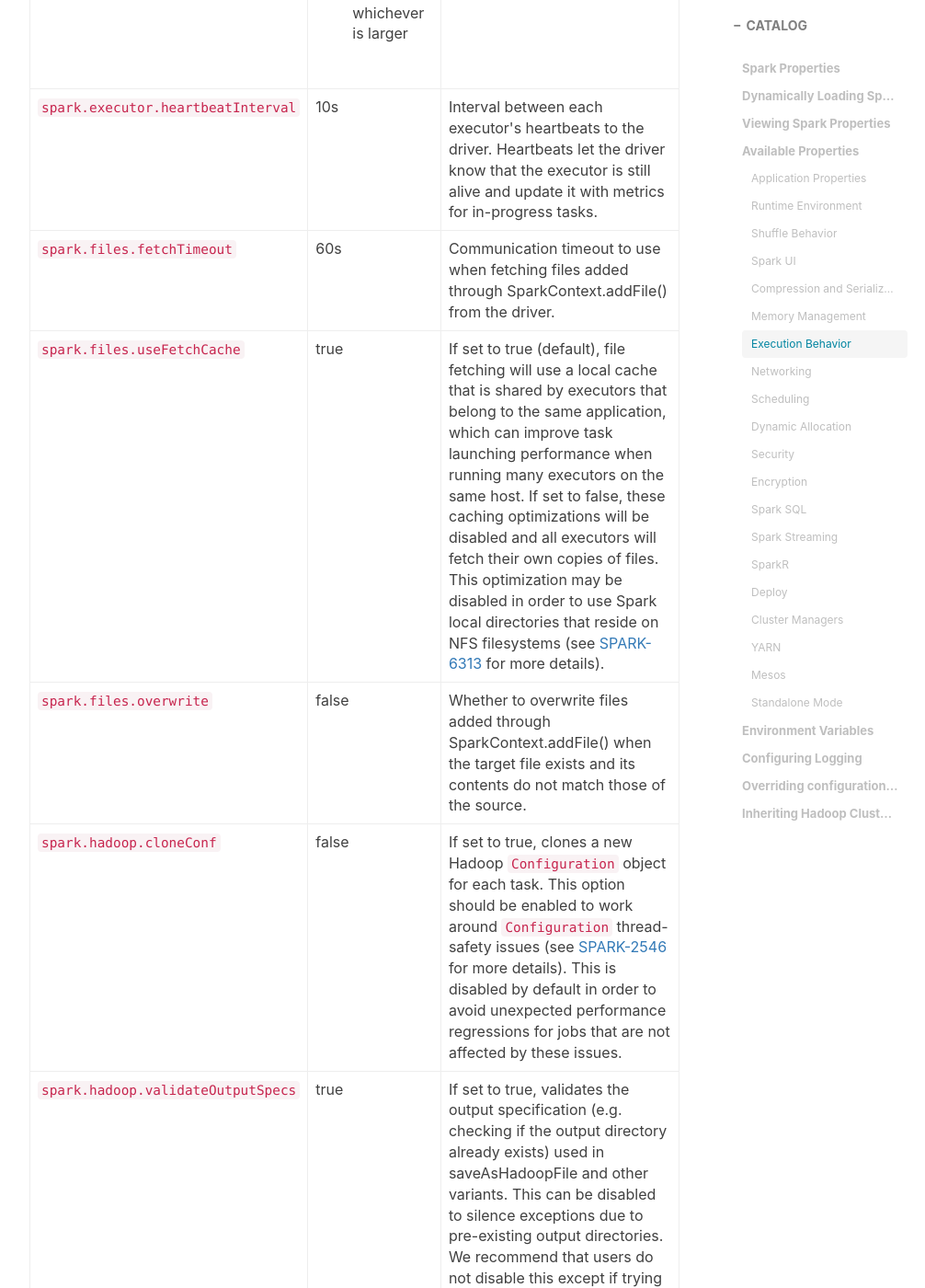
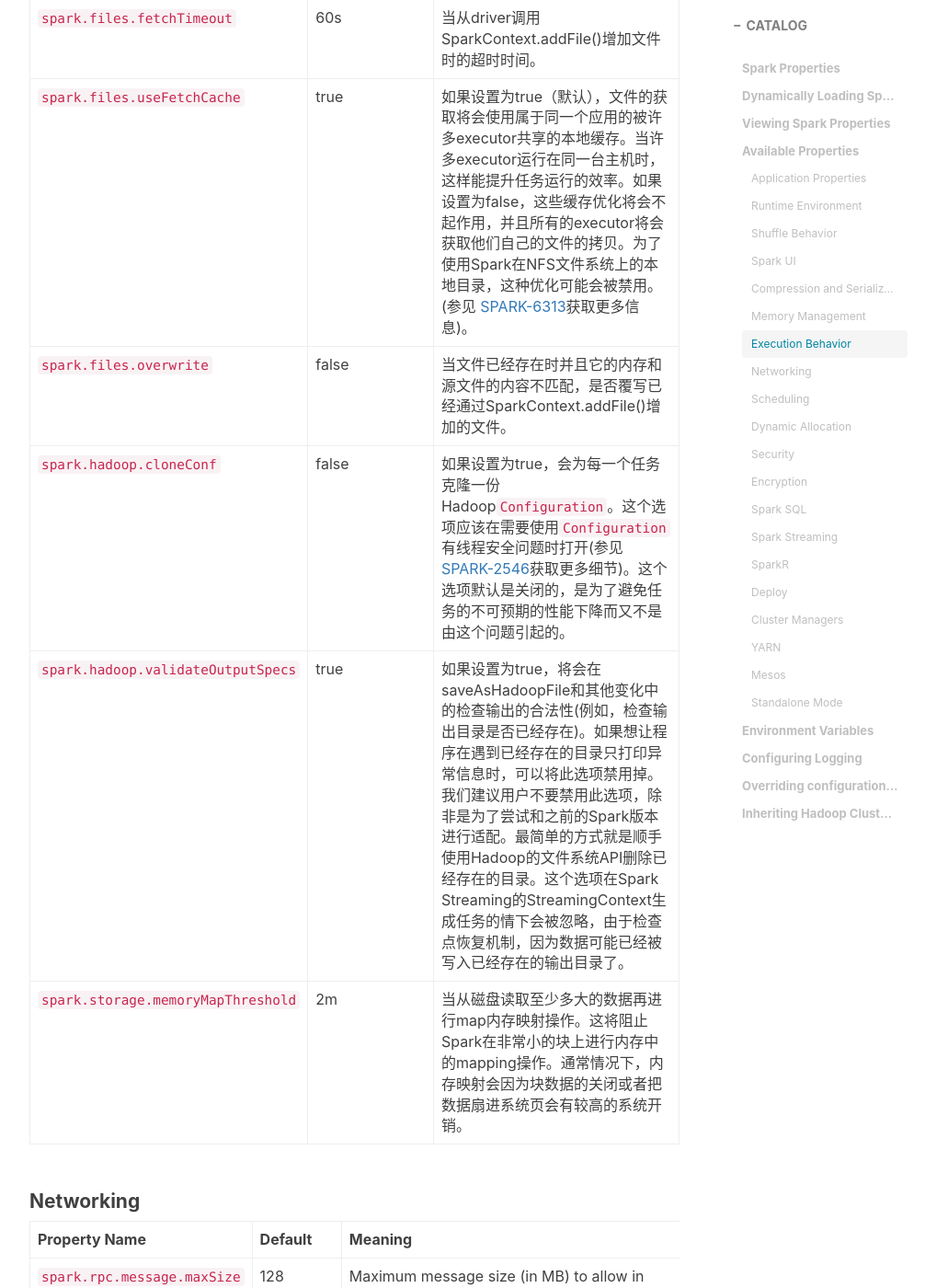
Before and after one commit to shoppingwang/shoppingwang.github.io, a Jekyll site: the page built from _posts/2016-07-17-spark-configuration-translation-for-latest.markdown, in a window 1280 px wide and 1400 px high, scrolled down 15378 px. Shown: the whole window at 92% size, without its empty margins (233-1239 px from the left). Built offline with Jekyll 4.4.1, drawn with Linux system fonts in a browser that asks for light colours; nearby versions of some CDN libraries; comment, search, counter and statistics services are not loaded; some of the changed text lies outside the part shown.

Commit message:
Execution Behavior Translation

```diff
--- a/_posts/2016-07-17-spark-configuration-translation-for-latest.markdown
+++ b/_posts/2016-07-17-spark-configuration-translation-for-latest.markdown
@@ -733,105 +733,80 @@ Spark shell和[`spark-submit`](submitting-applications.html)工具有两种方
   <td><code>spark.broadcast.blockSize</code></td>
   <td>4m</td>
   <td>
-    Size of each piece of a block for <code>TorrentBroadcastFactory</code>.
-    Too large a value decreases parallelism during broadcast (makes it slower); however, if it is
-    too small, <code>BlockManager</code> might take a performance hit.
+    <code>TorrentBroadcastFactory</code>的每一个分块的大小。
+    如果太大，在进行广播时将会降低并发度；然而，如果太小，<code>BlockManager</code>也可能会带来性能的影响。
   </td>
 </tr>
 <tr>
   <td><code>spark.executor.cores</code></td>
   <td>
-    1 in YARN mode, all the available cores on the worker in
-    standalone and Mesos coarse-grained modes.
-  </td>
-  <td>
-    The number of cores to use on each executor.
-
-    In standalone and Mesos coarse-grained modes, setting this
-    parameter allows an application to run multiple executors on the
-    same worker, provided that there are enough cores on that
-    worker. Otherwise, only one executor per application will run on
-    each worker.
+    YARN模式中为1个，在standalone和Mesos的粗粒度模式中是所有的可用的核数。
+  </td>
+  <td>
+    每个executor可用的核的数量。
+
+    在standalone和Mesos粗粒度模式中，设置这个值可以让多个executor同时跑在一个work上，依赖于运行的worker有足够的核数来运行多个executor。否则，每个应用只有一个executor运行在每个worker上。
   </td>
 </tr>
 <tr>
   <td><code>spark.default.parallelism</code></td>
   <td>
-    For distributed shuffle operations like <code>reduceByKey</code> and <code>join</code>, the
-    largest number of partitions in a parent RDD.  For operations like <code>parallelize</code>
-    with no parent RDDs, it depends on the cluster manager:
+    针对分布式的shuffle操作，比如<code>reduceByKey</code>和<code>join</code>，在它们的父RDD中有着大量的分区。针对像<code>parallelize</code>没有父RDD的操作，它的行为将依赖于集群管理器：
     <ul>
-      <li>Local mode: number of cores on the local machine</li>
-      <li>Mesos fine grained mode: 8</li>
-      <li>Others: total number of cores on all executor nodes or 2, whichever is larger</li>
+      <li>本地模式：本地机器的核心数量</li>
+      <li>Mesos的细粒度模式：8</li>
+      <li>其他：所有executor节点可能核心的数量或者为2，哪个值大用哪个</li>
     </ul>
   </td>
   <td>
-    Default number of partitions in RDDs returned by transformations like <code>join</code>,
-    <code>reduceByKey</code>, and <code>parallelize</code> when not set by user.
+    在进行<code>join</code>,
+    <code>reduceByKey</code>和<code>parallelize</code>的转换操作时，若用户没有设置并行度，将使用此处理设置的默认并行度。
   </td>
 </tr>
 <tr>
     <td><code>spark.executor.heartbeatInterval</code></td>
     <td>10s</td>
-    <td>Interval between each executor's heartbeats to the driver.  Heartbeats let
-    the driver know that the executor is still alive and update it with metrics for in-progress
-    tasks.</td>
+    <td>每个executor汇报给驱动的心跳间隔时间。心跳可以让驱动知道哪些executor依然活着并且在处理进度属性中更新它的任务状态。</td>
 </tr>
 <tr>
   <td><code>spark.files.fetchTimeout</code></td>
   <td>60s</td>
   <td>
-    Communication timeout to use when fetching files added through SparkContext.addFile() from
-    the driver.
+    当从driver调用SparkContext.addFile()增加文件时的超时时间。
   </td>
 </tr>
 <tr>
   <td><code>spark.files.useFetchCache</code></td>
   <td>true</td>
   <td>
-    If set to true (default), file fetching will use a local cache that is shared by executors
-    that belong to the same application, which can improve task launching performance when
-    running many executors on the same host. If set to false, these caching optimizations will
-    be disabled and all executors will fetch their own copies of files. This optimization may be
-    disabled in order to use Spark local directories that reside on NFS filesystems (see
-    <a href="https://issues.apache.org/jira/browse/SPARK-6313">SPARK-6313</a> for more details).
+    如果设置为true（默认），文件的获取将会使用属于同一个应用的被许多executor共享的本地缓存。当许多executor运行在同一台主机时，这样能提升任务运行的效率。如果设置为false，这些缓存优化将会不起作用，并且所有的executor将会获取他们自己的文件的拷贝。为了使用Spark在NFS文件系统上的本地目录，这种优化可能会被禁用。(参见
+    <a href="https://issues.apache.org/jira/browse/SPARK-6313">SPARK-6313</a>获取更多信息)。
   </td>
 </tr>
 <tr>
   <td><code>spark.files.overwrite</code></td>
   <td>false</td>
   <td>
-    Whether to overwrite files added through SparkContext.addFile() when the target file exists and
-    its contents do not match those of the source.
+    当文件已经存在时并且它的内存和源文件的内容不匹配，是否覆写已经通过SparkContext.addFile()增加的文件。
   </td>
 </tr>
 <tr>
     <td><code>spark.hadoop.cloneConf</code></td>
     <td>false</td>
-    <td>If set to true, clones a new Hadoop <code>Configuration</code> object for each task.  This
-    option should be enabled to work around <code>Configuration</code> thread-safety issues (see
-    <a href="https://issues.apache.org/jira/browse/SPARK-2546">SPARK-2546</a> for more details).
-    This is disabled by default in order to avoid unexpected performance regressions for jobs that
-    are not affected by these issues.</td>
+    <td>如果设置为true，会为每一个任务克隆一份Hadoop<code>Configuration</code>。这个选项应该在需要使用<code>Configuration</code>有线程安全问题时打开(参见<a href="https://issues.apache.org/jira/browse/SPARK-2546">SPARK-2546</a>获取更多细节)。这个选项默认是关闭的，是为了避免任务的不可预期的性能下降而又不是由这个问题引起的。
+    </td>
 </tr>
 <tr>
     <td><code>spark.hadoop.validateOutputSpecs</code></td>
     <td>true</td>
-    <td>If set to true, validates the output specification (e.g. checking if the output directory already exists)
-    used in saveAsHadoopFile and other variants. This can be disabled to silence exceptions due to pre-existing
-    output directories. We recommend that users do not disable this except if trying to achieve compatibility with
-    previous versions of Spark. Simply use Hadoop's FileSystem API to delete output directories by hand.
-    This setting is ignored for jobs generated through Spark Streaming's StreamingContext, since
-    data may need to be rewritten to pre-existing output directories during checkpoint recovery.</td>
+    <td>如果设置为true，将会在saveAsHadoopFile和其他变化中的检查输出的合法性(例如，检查输出目录是否已经存在)。如果想让程序在遇到已经存在的目录只打印异常信息时，可以将此选项禁用掉。我们建议用户不要禁用此选项，除非是为了尝试和之前的Spark版本进行适配。最简单的方式就是顺手使用Hadoop的文件系统API删除已经存在的目录。这个选项在Spark Streaming的StreamingContext生成任务的情下会被忽略，由于检查点恢复机制，因为数据可能已经被写入已经存在的输出目录了。
+    </td>
 </tr>
 <tr>
   <td><code>spark.storage.memoryMapThreshold</code></td>
   <td>2m</td>
   <td>
-    Size of a block above which Spark memory maps when reading a block from disk.
-    This prevents Spark from memory mapping very small blocks. In general, memory
-    mapping has high overhead for blocks close to or below the page size of the operating system.
+    当从磁盘读取至少多大的数据再进行map内存映射操作。这将阻止Spark在非常小的块上进行内存中的mapping操作。通常情况下，内存映射会因为块数据的关闭或者把数据扇进系统页会有较高的系统开销。
   </td>
 </tr>
 </table>
```
